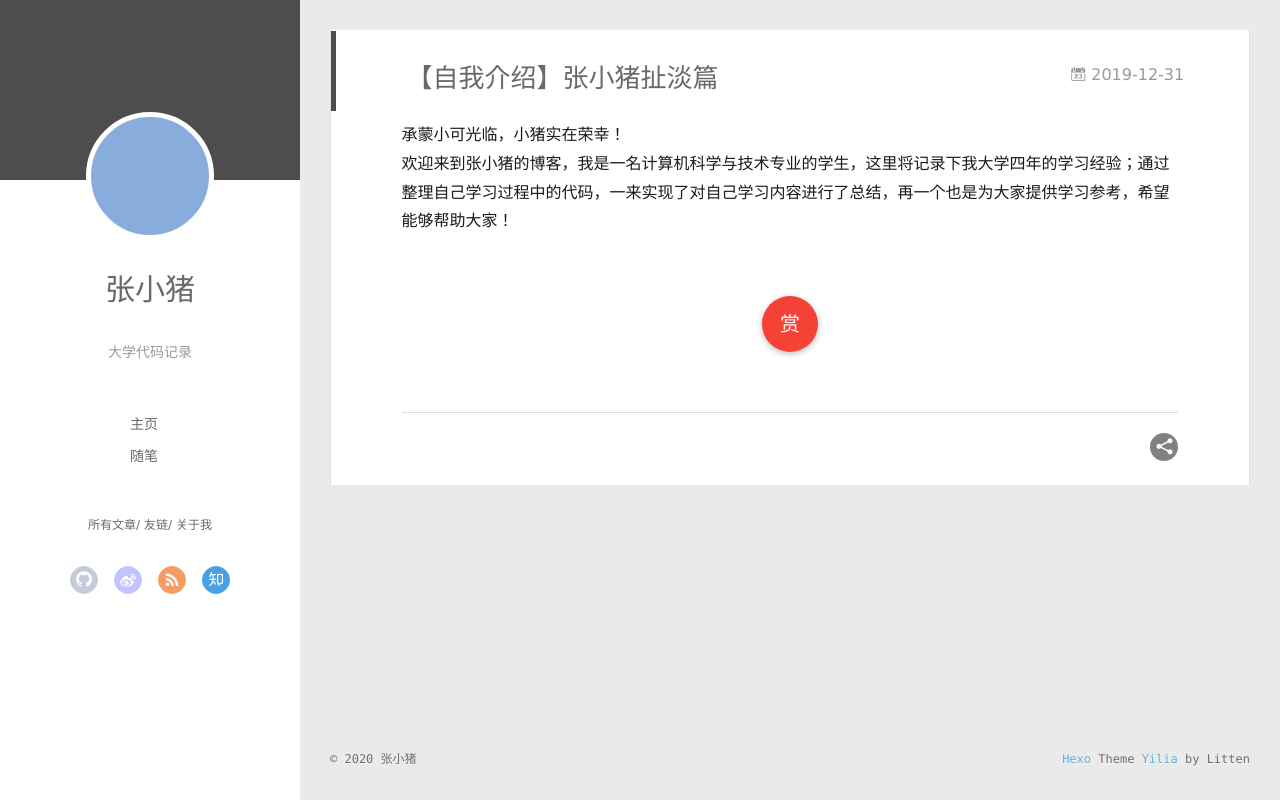
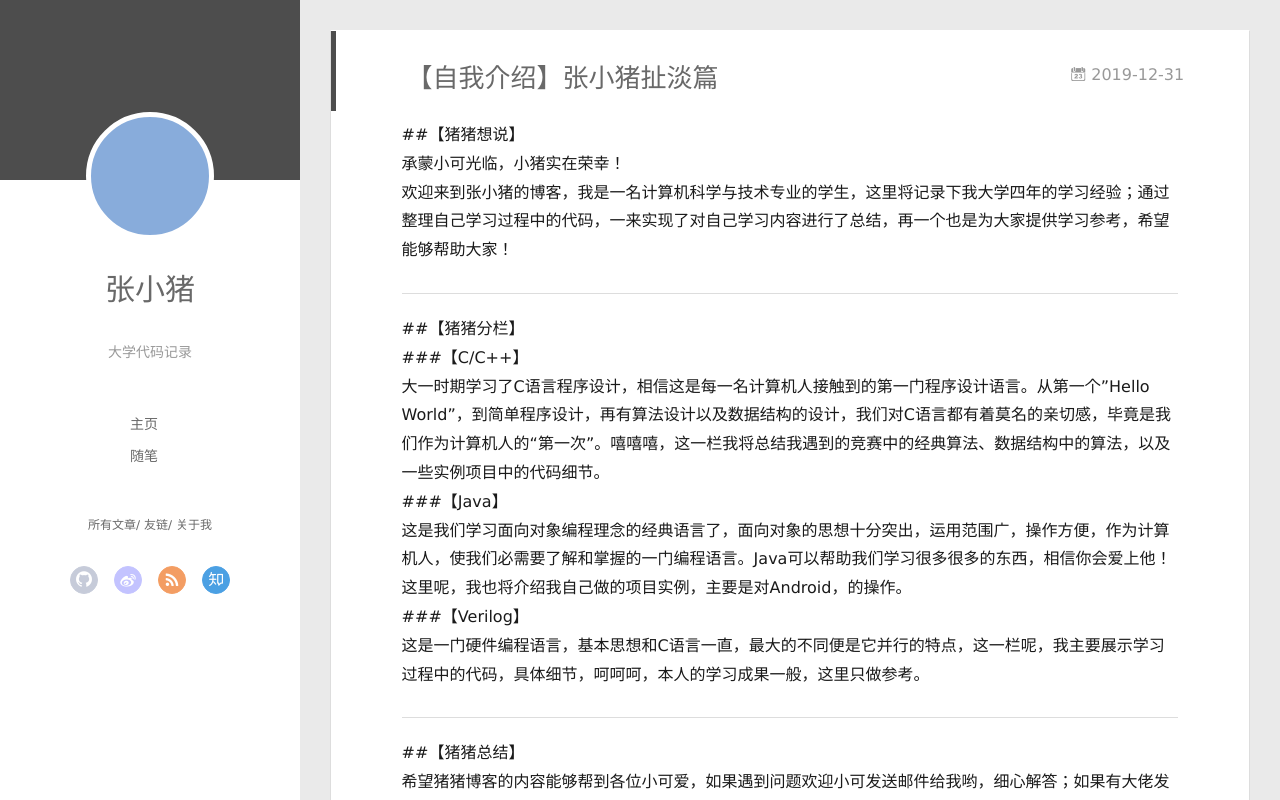
Before and after one commit to zhangjianlong0852456bnm/zhangjianlong0852456bnm.github.io, a plain HTML site: page 2019/12/31/hello-world/index.html in a window 1280 px wide. Drawn offline with Linux system fonts and the light colour scheme; no server answers.

Commit message:
Site updated: 2020-01-03 21:20:51

```diff
--- a/2019/12/31/hello-world/index.html
+++ b/2019/12/31/hello-world/index.html
@@ -8,15 +8,15 @@
   <link rel="dns-prefetch" href="http://yoursite.com">
   <title>【自我介绍】张小猪扯淡篇 | 张小猪日记</title>
   <meta name="viewport" content="width=device-width, initial-scale=1, maximum-scale=1">
-  <meta name="description" content="承蒙小可光临，小猪实在荣幸！欢迎来到张小猪的博客，我是一名计算机科学与技术专业的学生，这里将记录下我大学四年的学习经验；通过整理自己学习过程中的代码，一来实现了对自己学习内容进行了总结，再一个也是为大家提供学习参考，希望能够帮助大家！">
+  <meta name="description" content="##【猪猪想说】承蒙小可光临，小猪实在荣幸！欢迎来到张小猪的博客，我是一名计算机科学与技术专业的学生，这里将记录下我大学四年的学习经验；通过整理自己学习过程中的代码，一来实现了对自己学习内容进行了总结，再一个也是为大家提供学习参考，希望能够帮助大家！  ##【猪猪分栏】###【C&#x2F;C++】大一时期学习了C语言程序设计，相信这是每一名计算机人接触到的第一门程序设计语言。从第一个”Hello Worl">
 <meta property="og:type" content="article">
 <meta property="og:title" content="【自我介绍】张小猪扯淡篇">
 <meta property="og:url" content="http://yoursite.com/2019/12/31/hello-world/index.html">
 <meta property="og:site_name" content="张小猪日记">
-<meta property="og:description" content="承蒙小可光临，小猪实在荣幸！欢迎来到张小猪的博客，我是一名计算机科学与技术专业的学生，这里将记录下我大学四年的学习经验；通过整理自己学习过程中的代码，一来实现了对自己学习内容进行了总结，再一个也是为大家提供学习参考，希望能够帮助大家！">
+<meta property="og:description" content="##【猪猪想说】承蒙小可光临，小猪实在荣幸！欢迎来到张小猪的博客，我是一名计算机科学与技术专业的学生，这里将记录下我大学四年的学习经验；通过整理自己学习过程中的代码，一来实现了对自己学习内容进行了总结，再一个也是为大家提供学习参考，希望能够帮助大家！  ##【猪猪分栏】###【C&#x2F;C++】大一时期学习了C语言程序设计，相信这是每一名计算机人接触到的第一门程序设计语言。从第一个”Hello Worl">
 <meta property="og:locale" content="en_US">
 <meta property="article:published_time" content="2019-12-31T02:35:05.842Z">
-<meta property="article:modified_time" content="2020-01-03T12:35:04.837Z">
+<meta property="article:modified_time" content="2020-01-03T13:19:57.191Z">
 <meta property="article:author" content="张小猪">
 <meta property="article:tag" content="学习心得技巧分享">
 <meta name="twitter:card" content="summary">
@@ -179,7 +179,12 @@
 
     <div class="article-entry" itemprop="articleBody">
 
-        <p>承蒙小可光临，小猪实在荣幸！<br>欢迎来到张小猪的博客，我是一名计算机科学与技术专业的学生，这里将记录下我大学四年的学习经验；通过整理自己学习过程中的代码，一来实现了对自己学习内容进行了总结，再一个也是为大家提供学习参考，希望能够帮助大家！</p>
+        <p>##【猪猪想说】<br>承蒙小可光临，小猪实在荣幸！<br>欢迎来到张小猪的博客，我是一名计算机科学与技术专业的学生，这里将记录下我大学四年的学习经验；通过整理自己学习过程中的代码，一来实现了对自己学习内容进行了总结，再一个也是为大家提供学习参考，希望能够帮助大家！</p>
+<hr>
+<p>##【猪猪分栏】<br>###【C/C++】<br>大一时期学习了C语言程序设计，相信这是每一名计算机人接触到的第一门程序设计语言。从第一个”Hello World”，到简单程序设计，再有算法设计以及数据结构的设计，我们对C语言都有着莫名的亲切感，毕竟是我们作为计算机人的“第一次”。嘻嘻嘻，这一栏我将总结我遇到的竞赛中的经典算法、数据结构中的算法，以及一些实例项目中的代码细节。<br>###【Java】<br>这是我们学习面向对象编程理念的经典语言了，面向对象的思想十分突出，运用范围广，操作方便，作为计算机人，使我们必需要了解和掌握的一门编程语言。Java可以帮助我们学习很多很多的东西，相信你会爱上他！这里呢，我也将介绍我自己做的项目实例，主要是对Android，的操作。<br>###【Verilog】<br>这是一门硬件编程语言，基本思想和C语言一直，最大的不同便是它并行的特点，这一栏呢，我主要展示学习过程中的代码，具体细节，呵呵呵，本人的学习成果一般，这里只做参考。</p>
+<hr>
+<p>##【猪猪总结】<br>希望猪猪博客的内容能够帮到各位小可爱，如果遇到问题欢迎小可发送邮件给我哟，细心解答；如果有大佬发现代码中的错误和不足，也欢迎大家批评指正！</p>
+<hr>
 
 
 
```
Also changed, not shown: index.html (+6 -1 lines).
